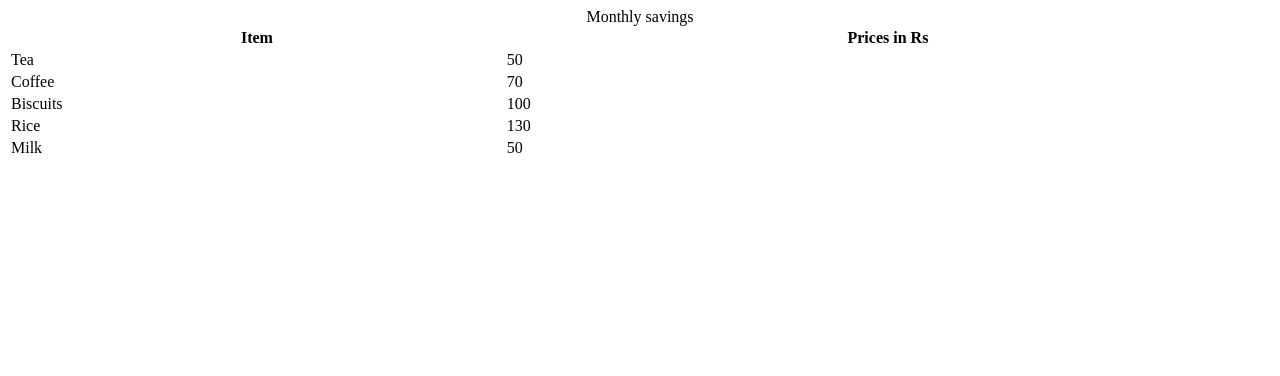
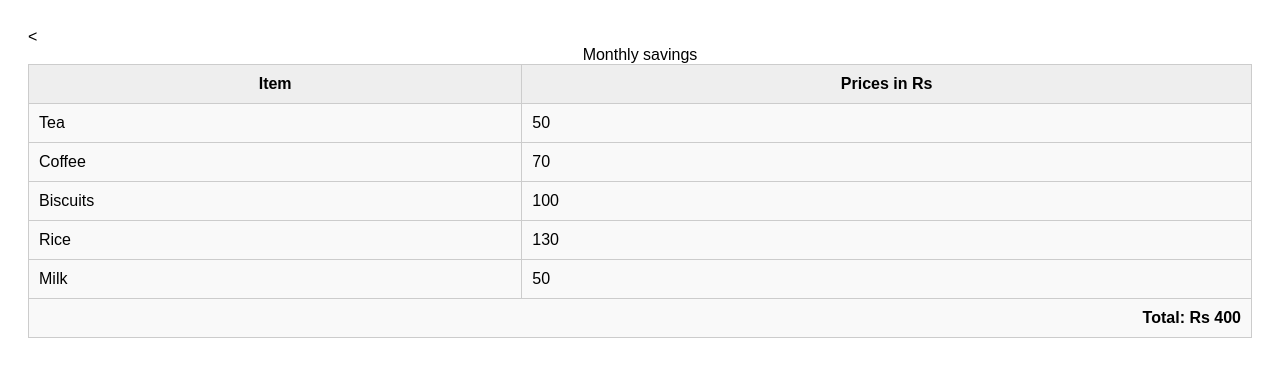
Before and after one commit to acciojob/grofers-checkout-VaishDataGeek, a website: page main.html in a window 1280 px wide. Drawn offline with Linux system fonts and the light colour scheme.

Commit message:
created a submission

```diff
--- a/main.html
+++ b/main.html
@@ -7,34 +7,31 @@
 </head>
 
 <body>
-    <!-- the entire body must be written by student -->
-    <table style="width: 100%">
-    <caption>
-      Monthly savings
-    </caption>
+    < <table style="width: 100%">
+    <caption>Monthly savings</caption>
     <tr>
       <th>Item</th>
       <th>Prices in Rs</th>
     </tr>
     <tr>
       <td class="item">Tea</td>
-      <td class="price">50</td>
+      <td class="prices">50</td>
     </tr>
     <tr>
       <td class="item">Coffee</td>
-      <td class="price">70</td>
+      <td class="prices">70</td>
     </tr>
     <tr>
       <td class="item">Biscuits</td>
-      <td class="price">100</td>
+      <td class="prices">100</td>
     </tr>
     <tr>
       <td class="item">Rice</td>
-      <td class="price">130</td>
+      <td class="prices">130</td>
     </tr>
     <tr>
       <td class="item">Milk</td>
-      <td class="price">50</td>
+      <td class="prices">50</td>
     </tr>
   </table>
     <script type="text/javascript" src="./script.js">
--- a/script.js
+++ b/script.js
@@ -1,37 +1,26 @@
-const tableBody = document.getElementById("promiseTableBody");
-const totalTimeCell = document.getElementById("totalTime");
+// Select all price cells
+const priceCells = document.querySelectorAll('.prices');
 
-function createPromise(delay, label) {
-  const start = performance.now();
-  return new Promise((resolve) => {
-    setTimeout(() => {
-      const end = performance.now();
-      const seconds = ((end - start) / 1000).toFixed(3);
-      resolve({ label, time: seconds });
-    }, delay);
-  });
-}
+let total = 0;
 
-async function runPromises() {
-  const startTotal = performance.now();
+// Sum all prices
+priceCells.forEach(cell => {
+  const value = parseFloat(cell.textContent);
+  if (!isNaN(value)) {
+    total += value;
+  }
+});
 
-  const promises = [
-    createPromise(2000, "Promise 1"),
-    createPromise(1000, "Promise 2"),
-    createPromise(3000, "Promise 3"),
-  ];
+// Create a new row for total
+const totalRow = document.createElement('tr');
+const totalCell = document.createElement('td');
+totalCell.setAttribute('colspan', '2');
+totalCell.style.fontWeight = 'bold';
+totalCell.style.textAlign = 'right';
+totalCell.textContent = `Total: Rs ${total}`;
 
-  const results = await Promise.all(promises);
+totalRow.appendChild(totalCell);
 
-  results.forEach((result) => {
-    const row = document.createElement("tr");
-    row.innerHTML = `<td>${result.label}</td><td>${result.time}</td>`;
-    tableBody.appendChild(row);
-  });
-
-  const endTotal = performance.now();
-  const totalTime = ((endTotal - startTotal) / 1000).toFixed(3);
-  totalTimeCell.textContent = totalTime;
-}
-
-runPromises();
+// Append to the table
+const table = document.querySelector('table');
+table.appendChild(totalRow);
--- a/styles.css
+++ b/styles.css
@@ -1,2 +1,21 @@
 
 /* Your CSS Code here. */
+body {
+  font-family: sans-serif;
+  padding: 20px;
+}
+
+table {
+  border-collapse: collapse;
+  width: 100%;
+  background: #f9f9f9;
+}
+
+th, td {
+  padding: 10px;
+  border: 1px solid #ccc;
+}
+
+th {
+  background: #eee;
+}
```
